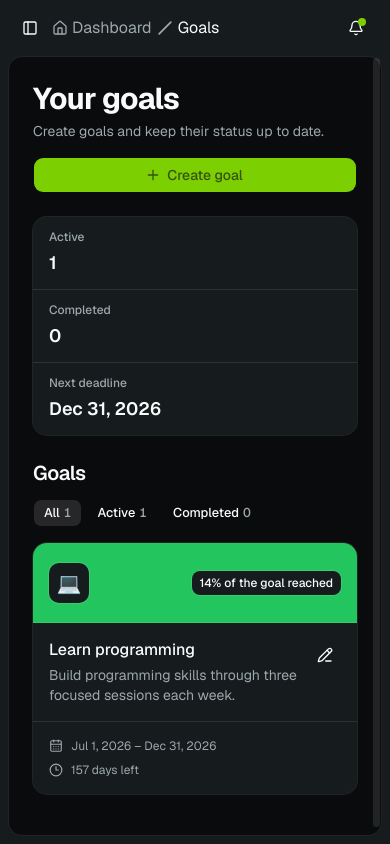
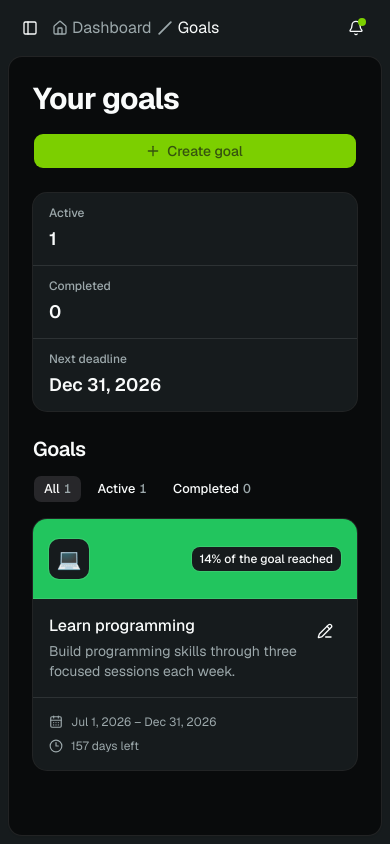
Before and after one commit to cyronp/allmanac, a Next.js app: page /dashboard/goals in a window 390 px wide. Built offline with nearby package versions, Linux system fonts and the light colour scheme.

Commit message:
feat: fix inconsistency on pages

```diff
--- a/features/goals/goals-page.tsx
+++ b/features/goals/goals-page.tsx
@@ -116,15 +116,12 @@ export function GoalsPage({ today }: GoalsPageProps) {
   }
 
   return (
-    <div className="mx-auto flex w-full max-w-7xl flex-col gap-6 pb-6">
+    <div className="flex w-full flex-col gap-6 pb-6">
       <header className="flex flex-col gap-4 sm:flex-row sm:items-center sm:justify-between">
         <div>
-          <h1 className="font-heading text-3xl font-bold tracking-tight">
+          <h1 className="font-heading text-3xl font-bold tracking-tight sm:text-4xl">
             Your goals
           </h1>
-          <p className="mt-1 text-sm text-muted-foreground">
-            Create goals and keep their status up to date.
-          </p>
         </div>
         <Button size="lg" onClick={openCreate}>
           <PlusIcon data-icon="inline-start" />
--- a/features/habits/components/habit-dialog.tsx
+++ b/features/habits/components/habit-dialog.tsx
@@ -125,13 +125,13 @@ export function HabitDialog({
                       aria-pressed={selected}
                       onClick={() => onToggleDay(index)}
                       className={cn(
-                        "flex aspect-square cursor-pointer items-center justify-center rounded-lg border text-base font-bold transition-colors focus-visible:outline-none focus-visible:ring-3 focus-visible:ring-ring/50",
+                        "flex aspect-square text-sm cursor-pointer items-center justify-center rounded-lg border lg:text-base font-bold transition-colors focus-visible:outline-none focus-visible:ring-3 focus-visible:ring-ring/50",
                         selected
                           ? "border-primary bg-primary text-primary-foreground"
                           : "bg-background text-muted-foreground hover:bg-muted hover:text-foreground",
                       )}
                     >
-                      {day.slice(0, 1)}
+                      {day}
                       <span className="sr-only">{day}</span>
                     </button>
                   );
--- a/features/habits/habits-page.tsx
+++ b/features/habits/habits-page.tsx
@@ -98,7 +98,7 @@ export function HabitsPage() {
   }
 
   return (
-    <div className="mx-auto flex w-full max-w-7xl flex-col gap-9 pb-6">
+    <div className="flex w-full flex-col gap-9 pb-6">
       <header className="flex flex-col items-center gap-5 sm:flex-row sm:justify-between">
         <h1 className="font-heading text-3xl font-bold tracking-tight sm:text-4xl">
           Your habits
```
